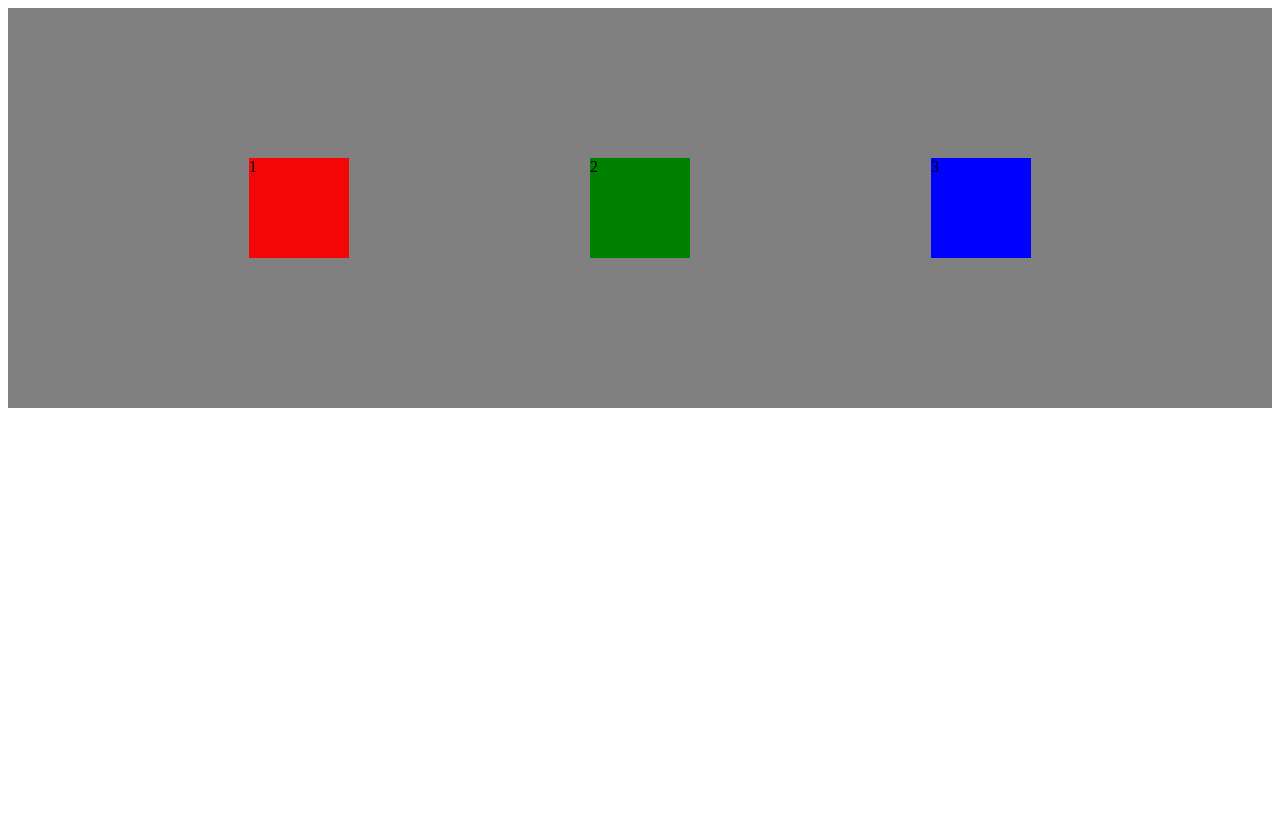
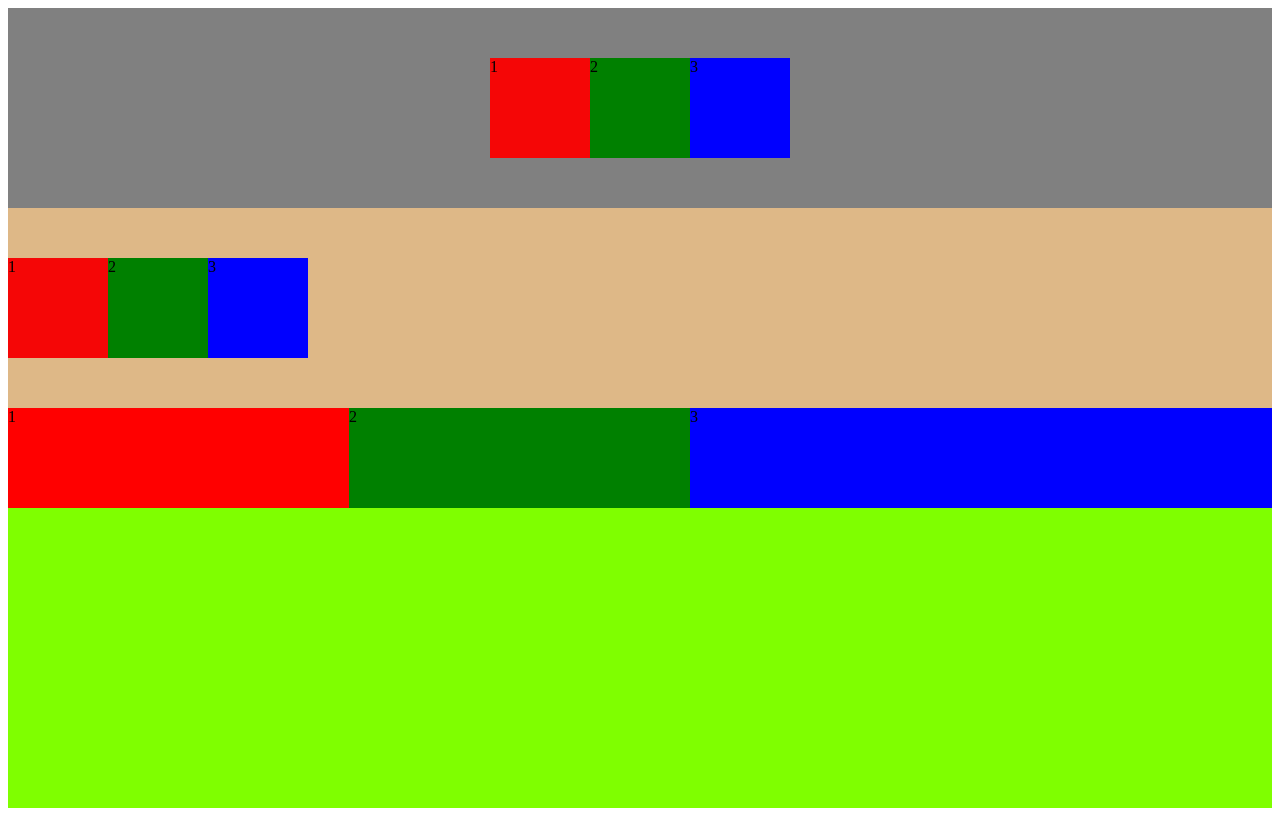
Before and after one commit to Teixeira007/Exercicios-JavaScript, a plain HTML site: page 12-CSS-Avançado/flex-box.html in a window 1280 px wide. Drawn offline with Linux system fonts and the light colour scheme.

Commit message:
flexbox - flex-grow, flex-shrink, aling-content

```diff
--- a/12-CSS-Avançado/flex-box.html
+++ b/12-CSS-Avançado/flex-box.html
@@ -9,7 +9,7 @@
     <style>
         .container {
             background-color: gray;
-            height: 400px;
+            height: 200px;
             /* display flex deixa os items flexivel ao elemento pai */
             display: flex;
             /* flex-direction: define a direção dos items filhos - row, column, row-reverse, colomn-reverse */
@@ -22,9 +22,24 @@
             flex-flow: row wrap; */
 
             /* justify-content: alinha os items horinzontalmente */
-            justify-content: space-evenly;
+            justify-content: center;
             /* align-items: alinha os items verticalmente */
             align-items: center;
+        }
+
+        .container2 {
+            background-color: burlywood;
+            height: 200px;
+            display: flex;
+            flex-wrap: wrap;
+            /* aling-content: centraliza todos os elementos do container */
+            align-content: center;
+        }
+
+        .container3 {
+            height: 400px;
+            background-color: chartreuse;
+            display: flex;
         }
 
         .box {
@@ -43,6 +58,24 @@
         .box3 {
             background-color: blue;
         }
+
+        .box01 {
+            background-color: red;
+            /* flex-grow: se for = 1 significa que ele pode crescer, se for = 0 ele não pode crescer */
+            flex-grow: 1;
+            /* flex-shrink: se for = 0 significa que ele não pode encolher, se for = 1 ele pode encolher */
+            flex-shrink: 0;
+        }
+
+        .box02 {
+            background-color: green;
+            flex-grow: 1;
+        }
+
+        .box03 {
+            background-color: blue;
+            flex-grow: 2;
+        }
     </style>
 </head>
 
@@ -52,6 +85,17 @@
         <div class="box2 box">2</div>
         <div class="box3 box">3</div>
     </div>
+    <div class="container2">
+        <div class="box1 box">1</div>
+        <div class="box2 box">2</div>
+        <div class="box3 box">3</div>
+    </div>
+    <div class="container3">
+        <div class="box01 box">1</div>
+        <div class="box02 box">2</div>
+        <div class="box03 box">3</div>
+    </div>
+
 </body>
 
 </html>
```
